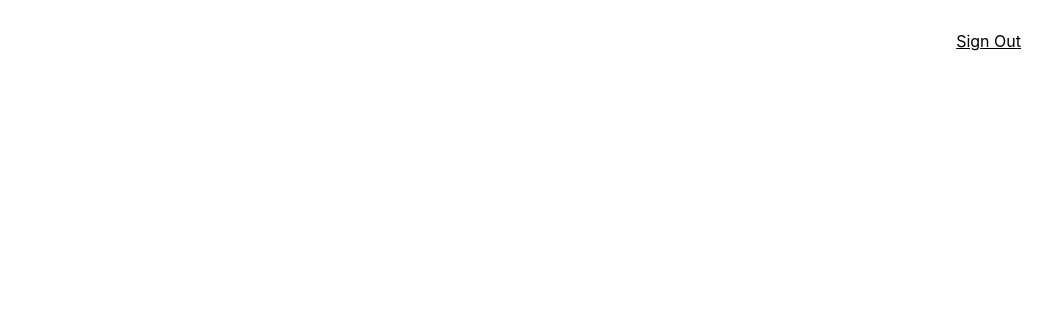
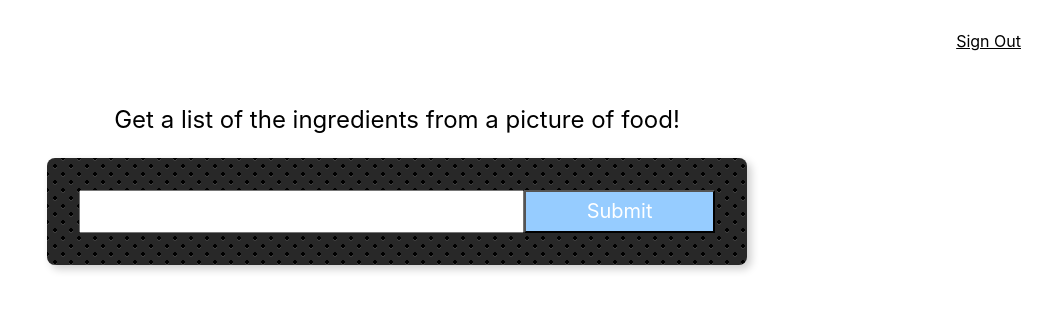
Before and after one commit to XiaoA/react-meal-planner, a React (Create React App) app: page / in a window 1280 px wide. Shown: the top 310 px of the page, without its empty margins (243-1280 px from the left). Built offline with nearby package versions, Linux system fonts and the light colour scheme.

Commit message:
Implement 'ImageSearchForm' component

```diff
--- a/src/App.css
+++ b/src/App.css
@@ -1,5 +1,11 @@
 .App {
   text-align: center;
+}
+
+.center {
+    display: flex;
+    justify-content: center;
+
 }
 
 .App-logo {
--- a/src/App.js
+++ b/src/App.js
@@ -1,14 +1,15 @@
 import React, { Component } from 'react';
 import './App.css';
-import Navigation from './components/Navigation/Navigation.js';
+import Navigation from './components/Navigation/Navigation';
+import ImageSearchForm from './components/ImageSearchForm/ImageSearchForm';
 
 class App extends Component {
   render() {
     return (
       <div className="App">
         <Navigation />
-        {/* <ImageLinkForm />
-        <ImageDisplay />*/}
+        <ImageSearchForm />
+        {/*<ImageDisplay />*/}
       </div>
     );
   }
--- /dev/null
+++ b/src/components/ImageSearchForm/ImageSearchForm.css
@@ -0,0 +1,11 @@
+.form {
+    width: 700px;
+
+    background:
+        radial-gradient(black 15%, transparent 16%) 0 0,
+        radial-gradient(black 15%, transparent 16%) 8px 8px,
+        radial-gradient(rgba(255,255,255,.1) 15%, transparent 20%) 0 1px,
+        radial-gradient(rgba(255,255,255,.1) 15%, transparent 20%) 8px 9px;
+    background-color:#282828;
+    background-size:16px 16px;
+}
--- /dev/null
+++ b/src/components/ImageSearchForm/ImageSearchForm.js
@@ -0,0 +1,21 @@
+import React from 'react';
+import './ImageSearchForm.css';
+
+const ImageSearchForm = () => {
+  return (
+    <div>
+      <p className='f3'>
+        {"Get a list of the ingredients from a picture of food!"}
+      </p>
+      <div className='center'>
+        <div className='form center pa4 br3 shadow-5'>
+          <input className='f4 pa2 w-70 center' type='text' />
+          <button className='w-30 grow f4 link ph2 pv2 dib white bg-light-blue'>Submit</button>
+        </div>
+      </div>
+    </div>
+  );
+};
+
+
+export default ImageSearchForm;
--- a/src/index.css
+++ b/src/index.css
@@ -12,3 +12,7 @@ code {
     font-family: source-code-pro, Menlo, Monaco, Consolas, "Courier New",
                  monospace;
 }
+
+button {
+    cursor: pointer;
+}
```
Lines whose indentation alone changed are shown as unchanged.
